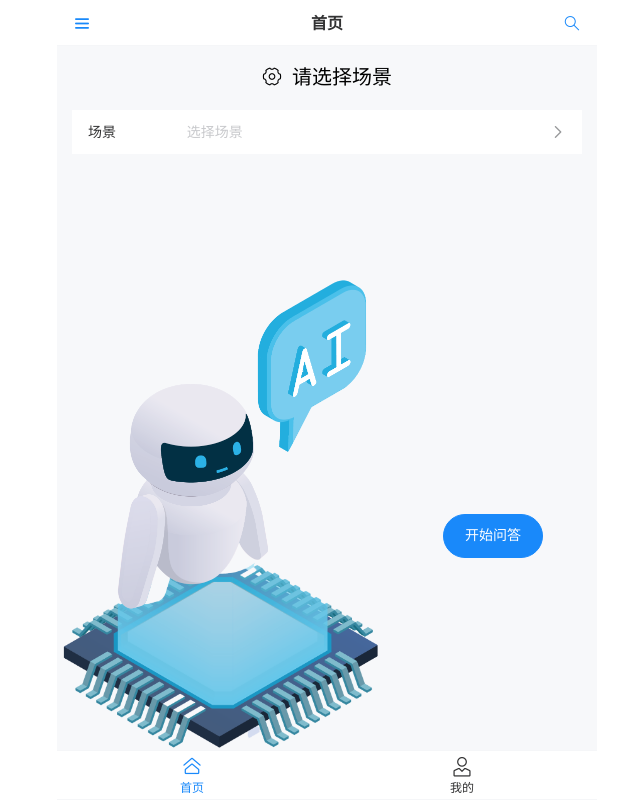
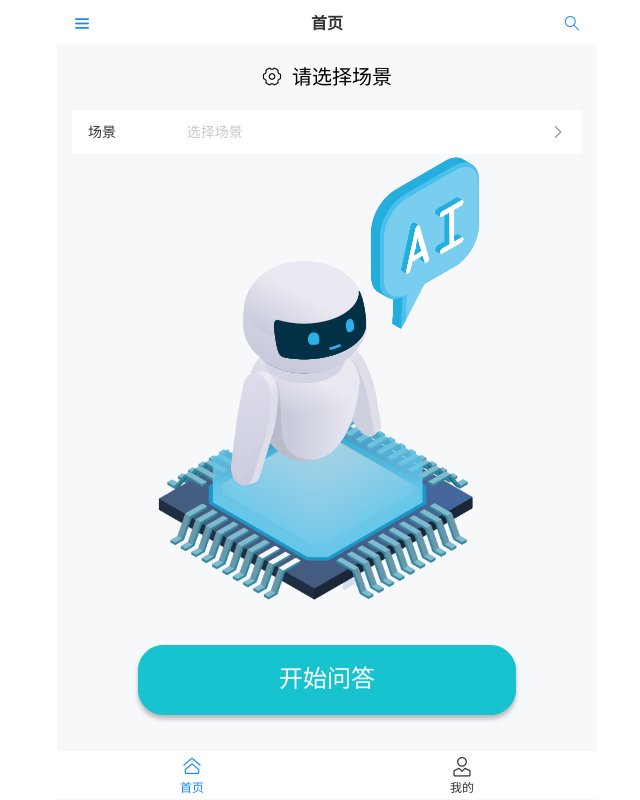
Before and after one commit to Mr-East/mobile-ai-training, a Vue app: page /chat#/home in a window 1280 px wide. Shown: the whole page, without its empty margins (313-953 px from the left). Built offline with nearby package versions, Linux system fonts and the light colour scheme.

Commit message:
初步修改样式

```diff
--- a/src/views/chat/index.vue
+++ b/src/views/chat/index.vue
@@ -12,7 +12,7 @@
               height="40px"
               :src="getAssetsFile(userStore.userInfo.avatar)"
             />
-            <div class="message-content">{{ message.content }}</div>
+            <div class="message-content user">{{ message.content }}</div>
           </div>
         </div>
         <div v-else class="ai-message">
@@ -23,7 +23,7 @@
             height="40px"
             :src="getAssetsFile('@/assets/Ai.png')"
           />
-          <div class="message-content">{{ message.content }}</div>
+          <div class="message-content ai">{{ message.content }}</div>
         </div>
       </div>
       <!-- 如果正在等待 AI 回复，显示加载动画 -->
@@ -543,6 +543,13 @@ if (recognition.value) {
     max-width: 50%;
     margin-right: 60px;
     text-align: left;
+
+  }
+
+  .user{
+    background-color: #17C3CE;
+    color: white;
+    // clip-path: ;
   }
 }
 
--- a/src/views/home/index.vue
+++ b/src/views/home/index.vue
@@ -107,10 +107,11 @@ defineOptions({ name: "Home" });
     // background-size: cover;
     .robot-body {
       position: absolute;
-      left: 5%;
-      bottom: 25%;
+      left: 35%;
+      bottom: 50%;
       width: 110%;
       height: 70%;
+      transform: translateX(-50%);
       background: url("../../assets/robot_body.png") no-repeat;
       background-size: contain;
       z-index: 2;
@@ -131,8 +132,8 @@ defineOptions({ name: "Home" });
     }
     .robot-bottom {
       position: absolute;
-      bottom: 0;
-      left: 0;
+      bottom: 30%;
+      left: 25%;
       width: 90%;
       height: 40%;
       background: url("../../assets/robot_bottom.png") no-repeat;
@@ -143,13 +144,18 @@ defineOptions({ name: "Home" });
 
   .begin {
     position: absolute;
-    right: 10%;
-    bottom: 30%;
-    transform: translateY(50%);
-    width: 100px;
-    height: 50px;
+    left: 50%;
+    bottom: 5%;
+    transform: translateX(-50%);
+    width: 70%;
+
     .van-button {
+      font-size: 24px;
+      height: 70px;
+      box-shadow: 0px 4px 4px rgba(0,0,0,0.25);
       border-radius: 25px;
+      background-color: #17C3CE;
+      border-color: #17C3CE;
     }
   }
 }
```
